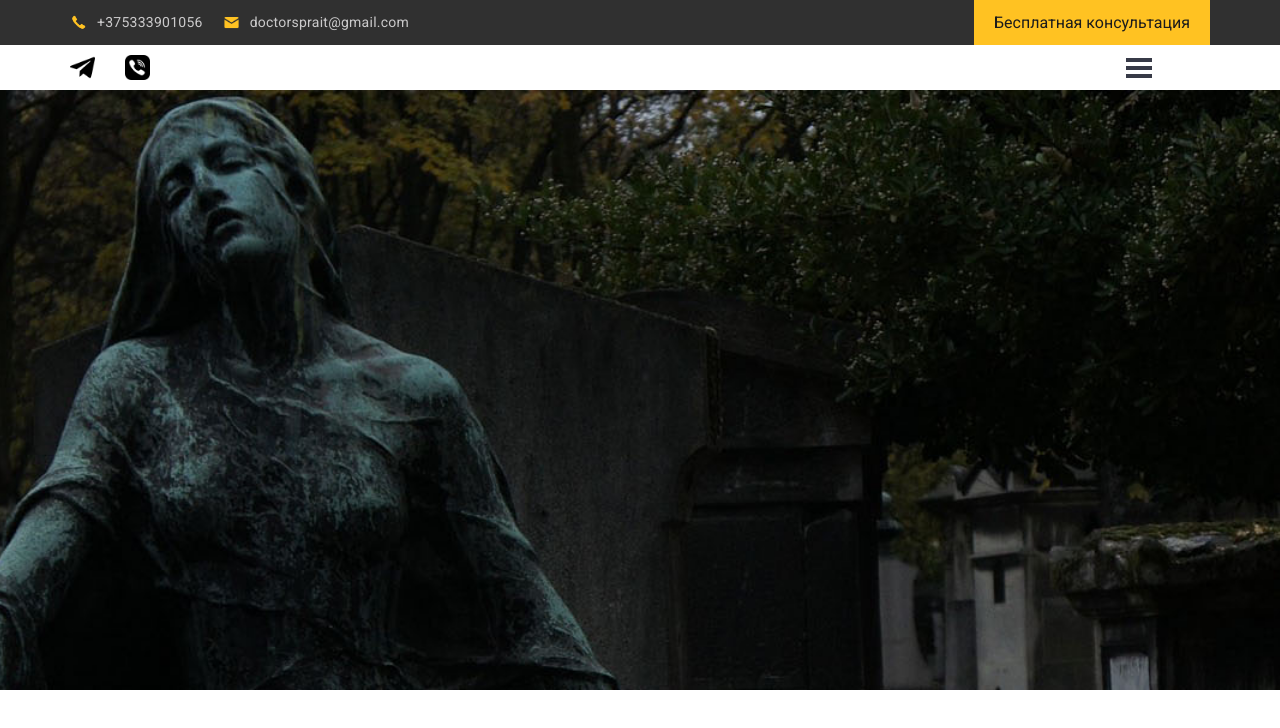
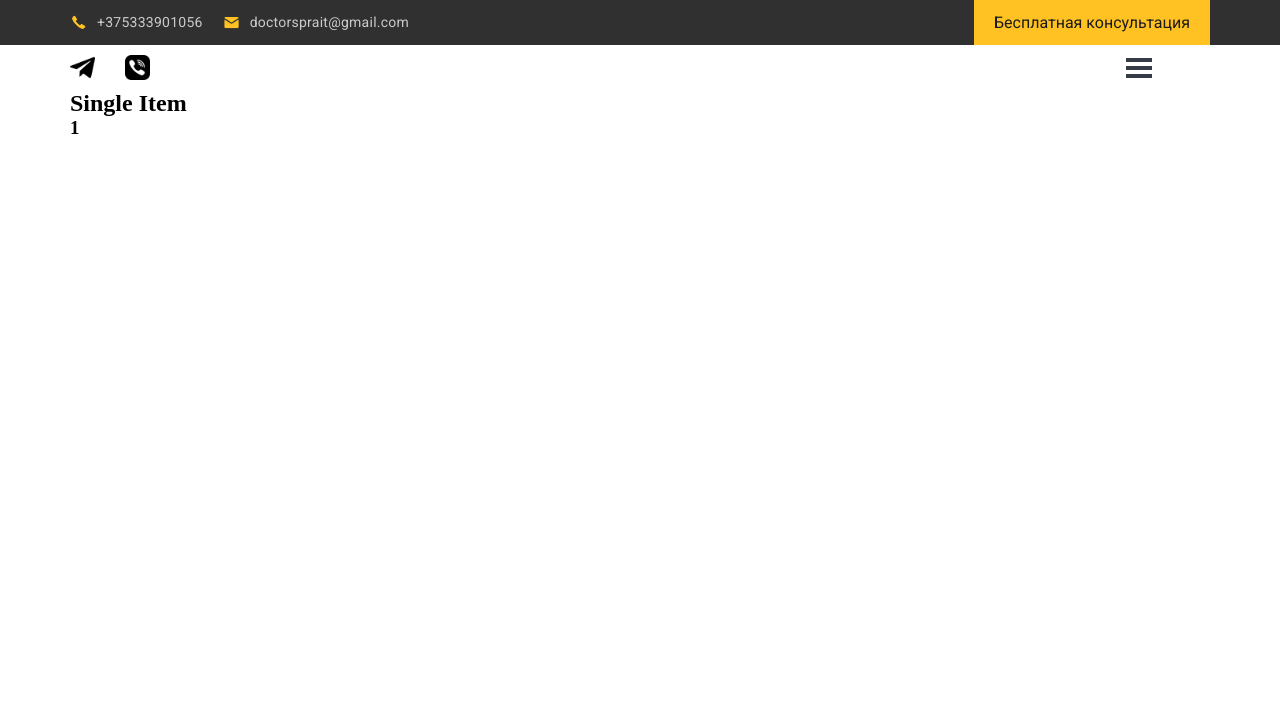
Before and after one commit to Developersprait/funeral-react, a React (Create React App) app: page / in a window 1280 px wide. Shown: the top 728 px of the page. Built offline with nearby package versions, Linux system fonts and the light colour scheme.

Commit message:
slick slider added

```diff
--- a/package.json
+++ b/package.json
@@ -3,14 +3,19 @@
   "version": "0.1.0",
   "private": true,
   "dependencies": {
+    "@material-ui/core": "^4.12.4",
+    "@material-ui/icons": "^4.11.3",
     "@testing-library/jest-dom": "^5.16.4",
     "@testing-library/react": "^13.2.0",
     "@testing-library/user-event": "^13.5.0",
+    "material-ui": "^0.20.2",
     "react": "^18.1.0",
     "react-burger-menu": "^3.0.6",
     "react-dom": "^18.1.0",
     "react-scripts": "5.0.1",
+    "react-slick": "^0.29.0",
     "reactjs-popup": "^2.0.5",
+    "slick-carousel": "^1.8.1",
     "web-vitals": "^2.1.4"
   },
   "scripts": {
--- a/src/components/Hero.jsx
+++ b/src/components/Hero.jsx
@@ -1,10 +1,11 @@
 import React from 'react'
+import ReactCustomArrow from './Slider'
 
 const Hero  = () => {
   return (
     <div className="hero">
         <div className="container">
-
+            <ReactCustomArrow/>
         </div>
     </div>
   )
--- /dev/null
+++ b/src/components/Slider.jsx
@@ -0,0 +1,41 @@
+import React, { Component } from "react";
+import Slider from "react-slick";
+import "slick-carousel/slick/slick.css";
+import "slick-carousel/slick/slick-theme.css";
+
+export default class SimpleSlider extends Component {
+  render() {
+    const settings = {
+      dots: true,
+      infinite: true,
+      speed: 500,
+      slidesToShow: 1,
+      slidesToScroll: 1
+    };
+    return (
+      <div>
+        <h2> Single Item</h2>
+        <Slider {...settings}>
+          <div>
+            <h3>1</h3>
+          </div>
+          <div>
+            <h3>2</h3>
+          </div>
+          <div>
+            <h3>3</h3>
+          </div>
+          <div>
+            <h3>4</h3>
+          </div>
+          <div>
+            <h3>5</h3>
+          </div>
+          <div>
+            <h3>6</h3>
+          </div>
+        </Slider>
+      </div>
+    );
+  }
+}
--- a/src/sass/components/_hero.sass
+++ b/src/sass/components/_hero.sass
@@ -1,3 +1,16 @@
 @import '../_vars'
 .hero
-    @include img('./img/f1.2.jpg', 100%, 600px)
+    //@include img('./img/f1.2.jpg', 100%, 600px)
+    overflow: hidden
+.slider-arrow
+    position: absolute
+    height: 100%
+    width: 80%
+.arrow-btn
+    top: 45%
+    z-index: 1
+
+.next
+    float: right
+.slick-track
+    height: 204px
--- a/src/style.css
+++ b/src/style.css
@@ -391,10 +391,24 @@
   }
 }
 .hero {
-  background: url("./img/f1.2.jpg");
-  width: 100%;
-  height: 600px;
-  background-position: center;
-  background-repeat: no-repeat;
-  background-size: cover;
+  overflow: hidden;
+}
+
+.slider-arrow {
+  position: absolute;
+  height: 100%;
+  width: 80%;
+}
+
+.arrow-btn {
+  top: 45%;
+  z-index: 1;
+}
+
+.next {
+  float: right;
+}
+
+.slick-track {
+  height: 204px;
 }/*# sourceMappingURL=style.css.map */
```
Also changed, not shown: 2 other files (tests, documents, lock files or other folders).
